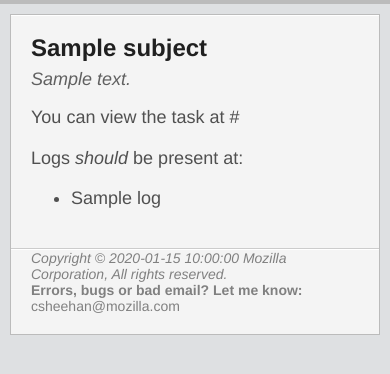
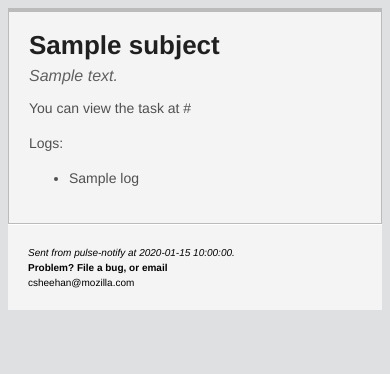
Before and after one commit to mozilla-releng/pulse-notify, a Python web app: template pulsenotify/templates/email_template.html in a window 390 px wide. Shown: the top 374 px of the page. Run offline with Jinja, Linux system fonts and the light colour scheme; the template is opened without the code that fills it: most values are stand-ins (such as "Sample title", 1, 10 or a date in 2020).

Commit message:
Remove and simplify email template CSS/HTML

```diff
--- a/pulsenotify/templates/email_template.html
+++ b/pulsenotify/templates/email_template.html
@@ -4,37 +4,14 @@
         <meta http-equiv="Content-Type" content="text/html; charset=UTF-8" />
         <title>{{ subject }}</title>
         <style type="text/css">
-			#outlook a{padding:0;} /* Force Outlook to provide a "view in browser" message */
-			.ReadMsgBody{width:100%;} .ExternalClass{width:100%;} /* Force Hotmail to display emails at full width */
-			.ExternalClass, .ExternalClass p, .ExternalClass span, .ExternalClass font, .ExternalClass td, .ExternalClass div {line-height: 100%;} /* Force Hotmail to display normal line spacing */
-			body, table, td, p, a, li, blockquote{-webkit-text-size-adjust:100%; -ms-text-size-adjust:100%;} /* Prevent WebKit and Windows mobile changing default text sizes */
-			table, td{mso-table-lspace:0pt; mso-table-rspace:0pt;} /* Remove spacing between tables in Outlook 2007 and up */
-			img{-ms-interpolation-mode:bicubic;} /* Allow smoother rendering of resized image in Internet Explorer */
-
-			body{margin:0; padding:0;}
-			img{border:0; height:auto; line-height:100%; outline:none; text-decoration:none;}
-			table{border-collapse:collapse !important;}
-			body, #bodyTable, #bodyCell{height:100% !important; margin:0; padding:0; width:100% !important;}
-
-			#bodyCell{padding:20px;}
-			#templateContainer{width:600px;}
-
-			body, #bodyTable{
+			body{
 				background-color:#DEE0E2;
-			}
-
-			#bodyCell{
-				border-top:4px solid #BBBBBB;
-			}
-
-			#templateContainer{
-				border:1px solid #BBBBBB;
+				font-family:Helvetica;
 			}
 
 			h1{
 				color:#202020 !important;
 				display:block;
-				font-family:Helvetica;
 				font-size:26px;
 				font-style:normal;
 				font-weight:bold;
@@ -50,7 +27,6 @@
 			h3{
 				color:#606060 !important;
 				display:block;
-				 font-family:Helvetica;
 				font-size:16px;
 				font-style:italic;
 				font-weight:normal;
@@ -63,15 +39,11 @@
 				text-align:left;
 			}
 
-			#templateBody{
+			#emailBody{
 				background-color:#F4F4F4;
 				border-top:1px solid #FFFFFF;
 				border-bottom:1px solid #CCCCCC;
-			}
-
-			.bodyContent{
 				color:#505050;
-				font-family:Helvetica;
 				font-size:14px;
 				line-height:150%;
 				padding-top:20px;
@@ -79,28 +51,15 @@
 				padding-bottom:20px;
 				padding-left:20px;
 				text-align:left;
+                border:1px solid #BBBBBB;
+				width:600px;
+				padding:20px;
+				border-top:4px solid #BBBBBB;
 			}
 
-			.bodyContent a:link, .bodyContent a:visited, /* Yahoo! Mail Override */ .bodyContent a .yshortcuts /* Yahoo! Mail Override */{
-				color:#EB4102;
-				font-weight:normal;
-				text-decoration:underline;
-			}
-
-			.bodyContent img{
-				display:inline;
-				height:auto;
-				max-width:560px;
-			}
-
-			#templateFooter{
+			#footer{
 				background-color:#F4F4F4;
 				border-top:1px solid #FFFFFF;
-			}
-
-			.footerContent{
-				color:#808080;
-				font-family:Helvetica;
 				font-size:10px;
 				line-height:150%;
 				padding-top:20px;
@@ -109,103 +68,36 @@
 				padding-left:20px;
 				text-align:left;
 			}
-
-			.footerContent a:link, .footerContent a:visited, /* Yahoo! Mail Override */ .footerContent a .yshortcuts, .footerContent a span /* Yahoo! Mail Override */{
-				color:#606060;
-				font-weight:normal;
-				text-decoration:underline;
-			}
-
-            @media only screen and (max-width: 480px){
-				body, table, td, p, a, li, blockquote{-webkit-text-size-adjust:none !important;} /* Prevent Webkit platforms from changing default text sizes */
-                body{width:100% !important; min-width:100% !important;} /* Prevent iOS Mail from adding padding to the body */
-
-				#bodyCell{padding:10px !important;}
-
-				#templateContainer{
-					max-width:600px !important;
-					width:100% !important;
-				}
-
-				h1{
-					font-size:24px !important;
-					line-height:100% !important;
-				}
-
-				h3{
-					font-size:18px !important;
-					line-height:100% !important;
-				}
-
-				#bodyImage{
-					height:auto !important;
-					max-width:560px !important;
-					width:100% !important;
-				}
-
-				.bodyContent{
-					font-size:18px !important;
-					line-height:125% !important;
-				}
-
-				.footerContent{
-					font-size:14px !important;
-					line-height:115% !important;
-				}
-
-				.footerContent a{display:block !important;}
-			}
 		</style>
     </head>
-    <body leftmargin="0" marginwidth="0" topmargin="0" marginheight="0" offset="0">
+    <body>
     	<center>
-        	<table align="center" border="0" cellpadding="0" cellspacing="0" height="100%" width="100%" id="bodyTable">
+        	<table align="center" border="0" cellpadding="0" cellspacing="0" width="100%" id="bodyTable">
             	<tr>
-                	<td align="center" valign="top" id="bodyCell">
-                    	<!-- BEGIN TEMPLATE // -->
-                    	<table border="0" cellpadding="0" cellspacing="0" id="templateContainer">
-                        	<tr>
-                            	<td align="center" valign="top">
-                                	<!-- BEGIN BODY // -->
-                                    <table border="0" cellpadding="0" cellspacing="0" width="100%" id="templateBody">
-                                        <tr>
-                                            <td valign="top" class="bodyContent" mc:edit="body_content00">
+                    <td align="center" valign="top" id="emailBody">
                         <h1>{{ subject }}</h1>
                         <h3><i>{{ body }}</i></h3>
                         <p>You can view the task at {{ inspector_url }}</p>
                         {% if logs is not none %}
-                                                    Logs <i>should</i> be present at:
+                            Logs:
                             <ul>
                                 {% for log in logs %}
                                     <li>{{ log }}</li>
                                 {% endfor %}
                             </ul>
                         {% endif %}
-                                            </td>
-                                        </tr>
-                                    </table>
                         <!-- // END BODY -->
                     </td>
                 </tr>
                 <tr>
-                            	<td align="center" valign="top">
+                    <td align="center" valign="top" id="footer">
                         <!-- BEGIN FOOTER // -->
-                                    <table border="0" cellpadding="0" cellspacing="0" width="100%" id="templateFooter">
-                                        <tr>
-                                            <td valign="top" class="footerContent" style="padding-top:0;" mc:edit="footer_content01">
-                                                <em>Copyright &copy; {{ date }} Mozilla Corporation, All rights reserved.</em>
+                        <em>Sent from pulse-notify at {{ date }}.</em>
                         <br />
-                                                <strong>Errors, bugs or bad email? Let me know:</strong>
+                        <strong>Problem? File a bug, or email</strong>
                         <br />
                         csheehan@mozilla.com
-                                            </td>
-                                        </tr>
-                                    </table>
                         <!-- // END FOOTER -->
-                                </td>
-                            </tr>
-                        </table>
-                        <!-- // END TEMPLATE -->
                     </td>
                 </tr>
             </table>
```
Lines whose indentation alone changed are shown as unchanged.
